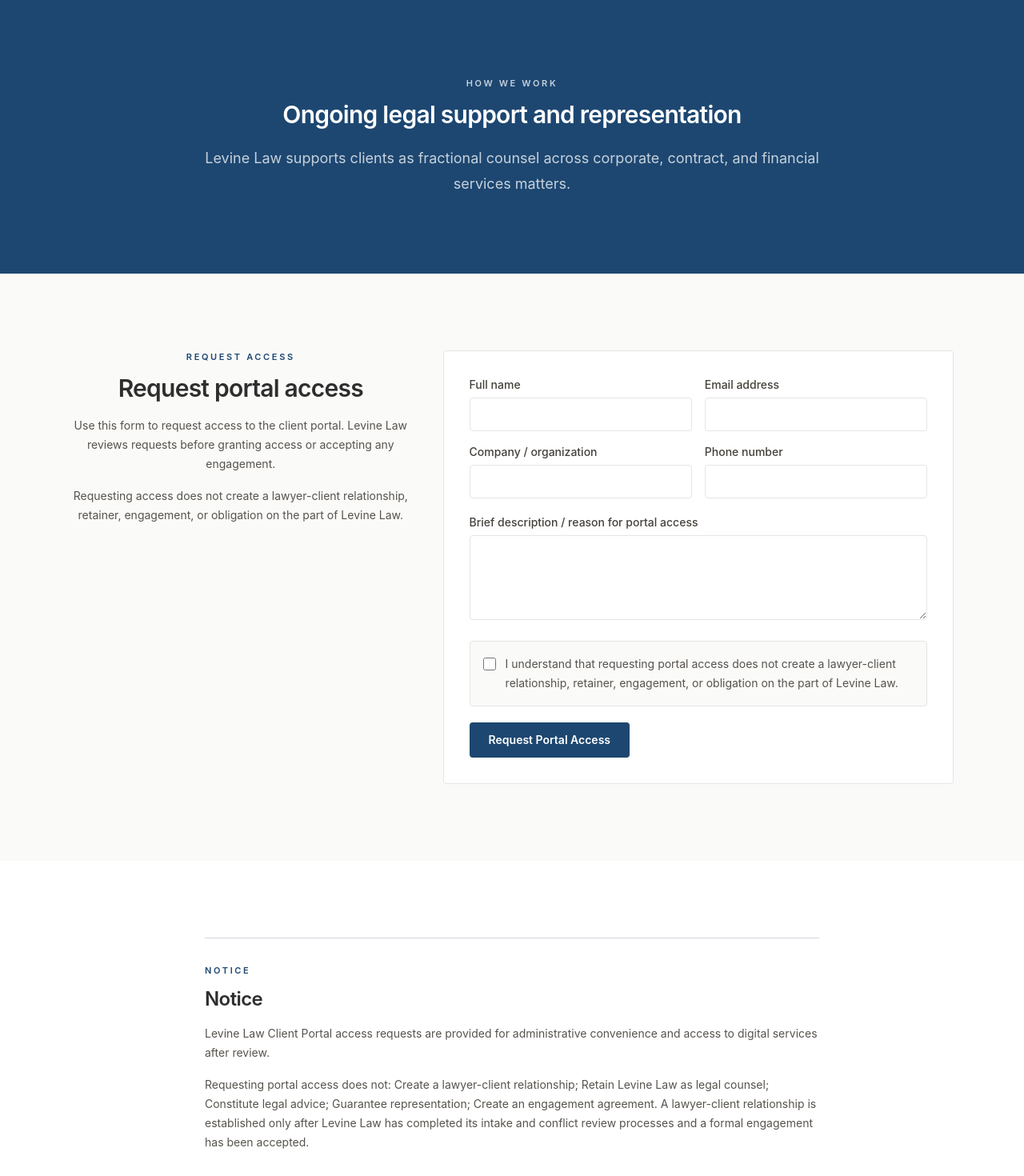
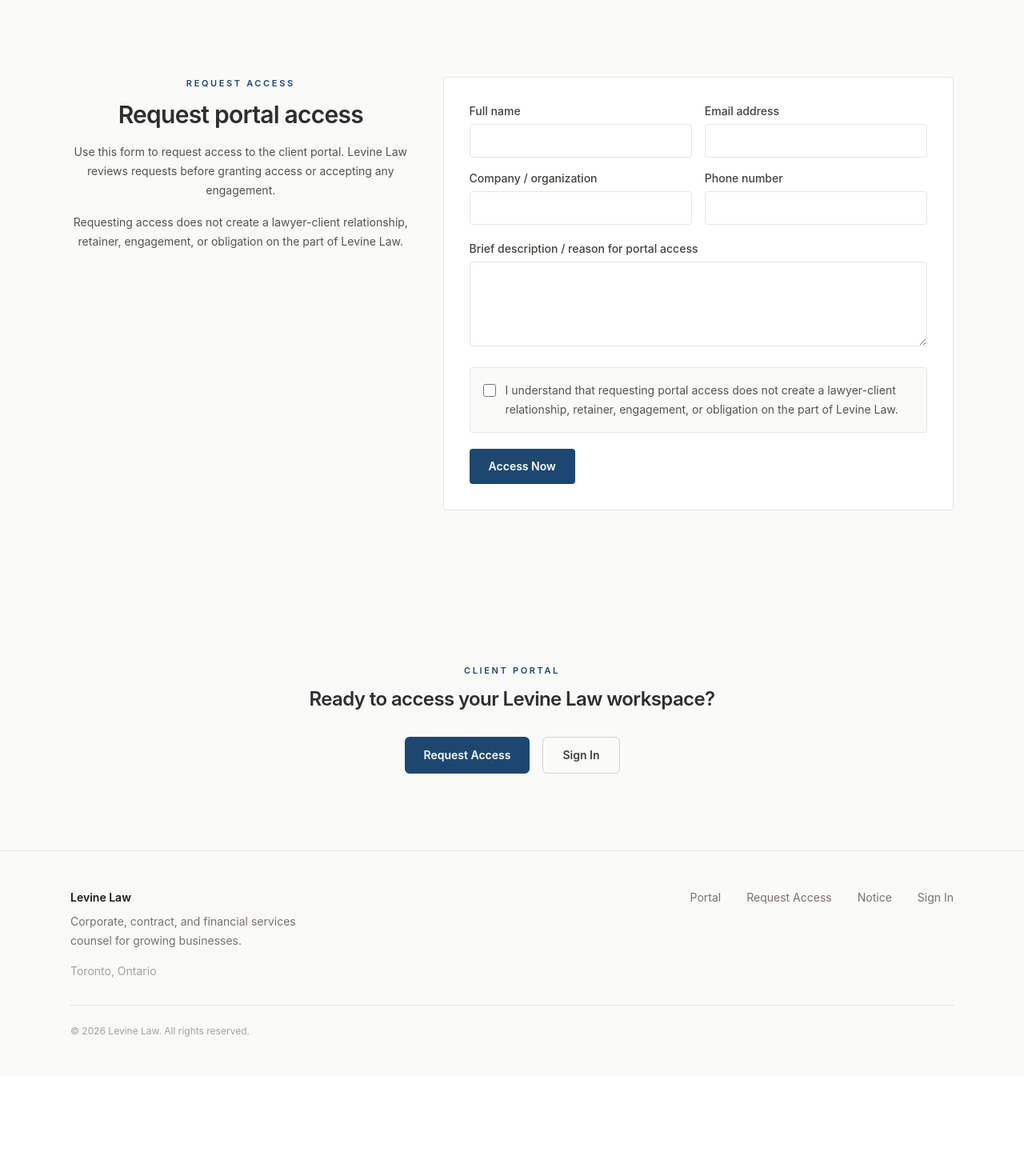
Before and after one commit to HillSide2026/ll-corporate, a Next.js app: page / in a window 1280 px wide. Shown: the part 1700-3170 px from the top of the page at 80% size. After the commit the page ends 3045 px from the top, so only its background shows below. Built offline with nearby package versions, Linux system fonts and the light colour scheme; no server answers.

Commit message:
Simplify public access sections

```diff
--- a/app/page.tsx
+++ b/app/page.tsx
@@ -116,25 +116,7 @@
         </div>
       </section>
 
-      {/* 4. How We Work */}
-      <section className="bg-brand-navy py-20 md:py-24">
-        <div className="mx-auto max-w-6xl px-6 text-center">
-          <div className="mx-auto max-w-3xl">
-            <div>
-              <p className="text-[11px] font-semibold tracking-[0.24em] text-white/75 uppercase">How We Work</p>
-              <h2 className="mt-3 text-3xl leading-tight font-semibold tracking-tight text-white">
-                Ongoing legal support and representation
-              </h2>
-            </div>
-            <p className="mt-5 text-lg leading-8 text-white/75">
-              Levine Law supports clients as fractional counsel across corporate, contract, and financial services
-              matters.
-            </p>
-          </div>
-        </div>
-      </section>
-
-      {/* 5. Request Access */}
+      {/* 4. Request Access */}
       <section id="request-access" className="bg-stone-50 py-20 md:py-24">
         <div className="mx-auto max-w-6xl px-6 text-center">
           <div className="grid gap-10 lg:grid-cols-[0.8fr_1.2fr] lg:items-start">
@@ -159,27 +141,7 @@
         </div>
       </section>
 
-      {/* 6. Notice */}
-      <section id="notice" className="bg-white py-20 md:py-24">
-        <div className="mx-auto max-w-6xl px-6">
-          <div className="border-border-subtle mx-auto max-w-3xl border-y py-8">
-            <p className="text-brand-navy text-[11px] font-semibold tracking-[0.24em] uppercase">Notice</p>
-            <h2 className="text-ink mt-3 text-2xl leading-tight font-semibold tracking-tight">Notice</h2>
-            <p className="mt-4 text-sm leading-6 text-stone-600">
-              Levine Law Client Portal access requests are provided for administrative convenience and access to digital
-              services after review.
-            </p>
-            <p className="mt-4 text-sm leading-6 text-stone-600">
-              Requesting portal access does not: Create a lawyer-client relationship; Retain Levine Law as legal
-              counsel; Constitute legal advice; Guarantee representation; Create an engagement agreement. A
-              lawyer-client relationship is established only after Levine Law has completed its intake and conflict
-              review processes and a formal engagement has been accepted.
-            </p>
-          </div>
-        </div>
-      </section>
-
-      {/* 7. Final Portal CTA */}
+      {/* 5. Final Portal CTA */}
       <section className="bg-stone-50 py-20 md:py-24">
         <div className="mx-auto max-w-6xl px-6">
           <div className="mx-auto max-w-xl text-center">
@@ -192,7 +154,7 @@
                 href="#request-access"
                 className="bg-brand-navy hover:bg-brand-navy-dark inline-flex items-center justify-center rounded-md px-6 py-3 text-sm font-semibold text-white transition-colors"
               >
-                Request Portal Access
+                Request Access
               </a>
               <Link
                 href="/sign-in"
--- a/src/components/PortalAccessRequestForm.tsx
+++ b/src/components/PortalAccessRequestForm.tsx
@@ -77,7 +77,7 @@
         disabled={pending}
         className="inline-flex w-full items-center justify-center rounded bg-brand-navy px-6 py-3 text-sm font-semibold text-white transition-colors hover:bg-brand-navy-dark disabled:cursor-not-allowed disabled:opacity-70 md:w-auto"
       >
-        {pending ? "Submitting..." : "Request Portal Access"}
+        {pending ? "Submitting..." : "Access Now"}
       </button>
     </form>
   )
```
